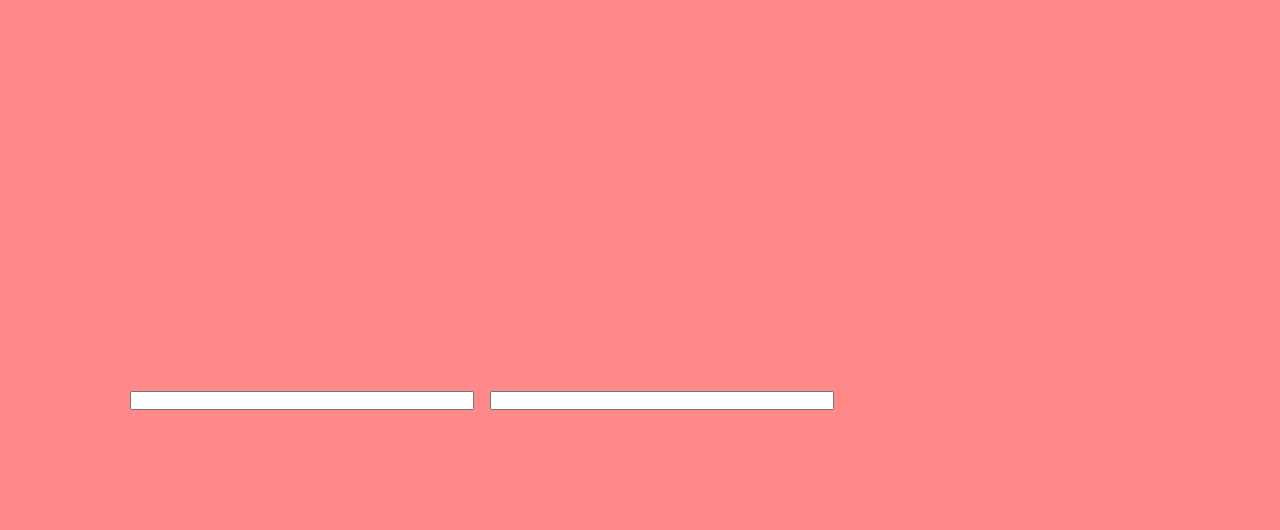
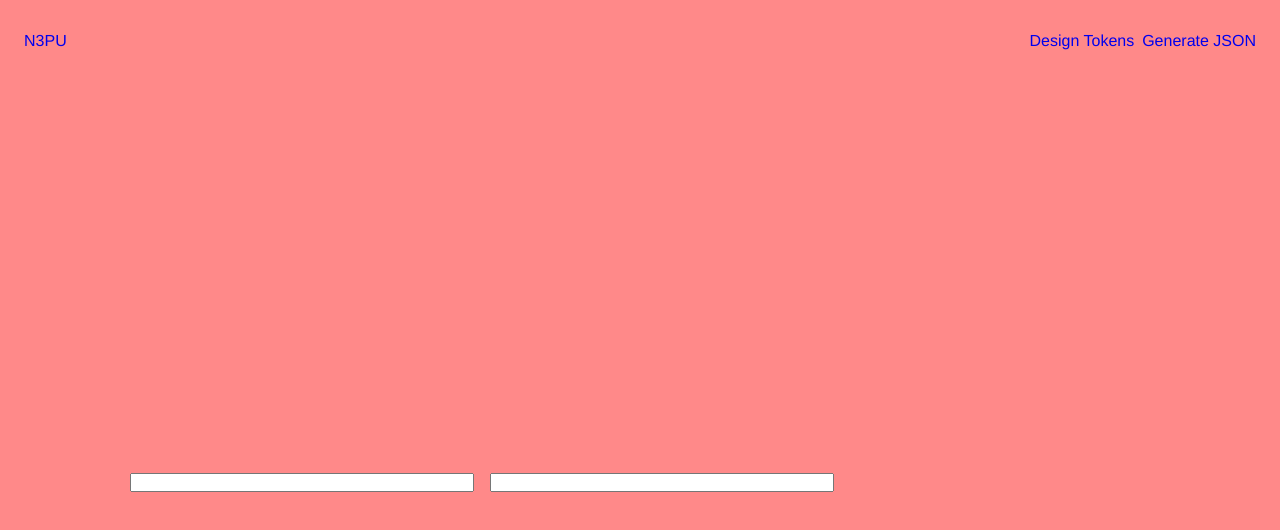
Before and after one commit to n3pu/design-tokens-figma, a website: page index.html in a window 1280 px wide. Drawn offline with nearby package versions, Linux system fonts and the light colour scheme.

Commit message:
criação de navbar

```diff
--- a/index.html
+++ b/index.html
@@ -4,13 +4,24 @@
     <meta charset="UTF-8" />
     <meta name="viewport" content="width=device-width, initial-scale=1.0" />
     <meta http-equiv="X-UA-Compatible" content="ie=edge" />
-    <title>Gerar JSON</title>
+    <title>Design Tokens</title>
     <style id="ld-theme">
       @import url('light-theme.css') (prefers-color-scheme: light);
       @import url('dark-theme.css') (prefers-color-scheme: dark);
     </style>
   </head>
   <body>
+    <header>
+      <nav>
+        <a href="index.html">
+          N3PU
+        </a>
+        <div class="navbar-content">
+          <a href="index.html">Design Tokens</a>
+          <a href="generate-json.html">Generate JSON</a>
+        </div>
+      </nav>
+    </header>
     <main class="grid-screen">
       <div class="content">
         <div class="row">
--- a/src/_main.scss
+++ b/src/_main.scss
@@ -12,6 +12,19 @@
 body {
   font-family: $token-fonts-content-desktop-family, sans-serif;
   background-color: var(--color-background);
+}
+
+nav {
+  width: 100%;
+  display: flex;
+  align-items: center;
+  justify-content: space-between;
+  padding: var(--space-xxl) var(--space-xl);
+  .navbar-content {
+    display: flex;
+    align-items: center;
+    gap: 8px;
+  }
 }
 
 .content {
--- a/src/dark-theme.scss
+++ b/src/dark-theme.scss
@@ -6,6 +6,8 @@
 :root {
   --color-primary: #{$token-colors-coral};
   --color-background: #{$token-colors-puma};
+  --space-xl: #{$token-spacers-xl};
+  --space-xxl: #{$token-spacers-xxl};
 }
 
 @import 'main';
--- a/src/light-theme.scss
+++ b/src/light-theme.scss
@@ -6,6 +6,8 @@
 :root {
   --color-primary: #{$token-colors-coral};
   --color-background: #{$token-colors-coral};
+  --space-xl: #{$token-spacers-xl};
+  --space-xxl: #{$token-spacers-xxl};
 }
 
 @import 'main';
```
Also changed, not shown: dark-theme.css, light-theme.css, 2 other files.
